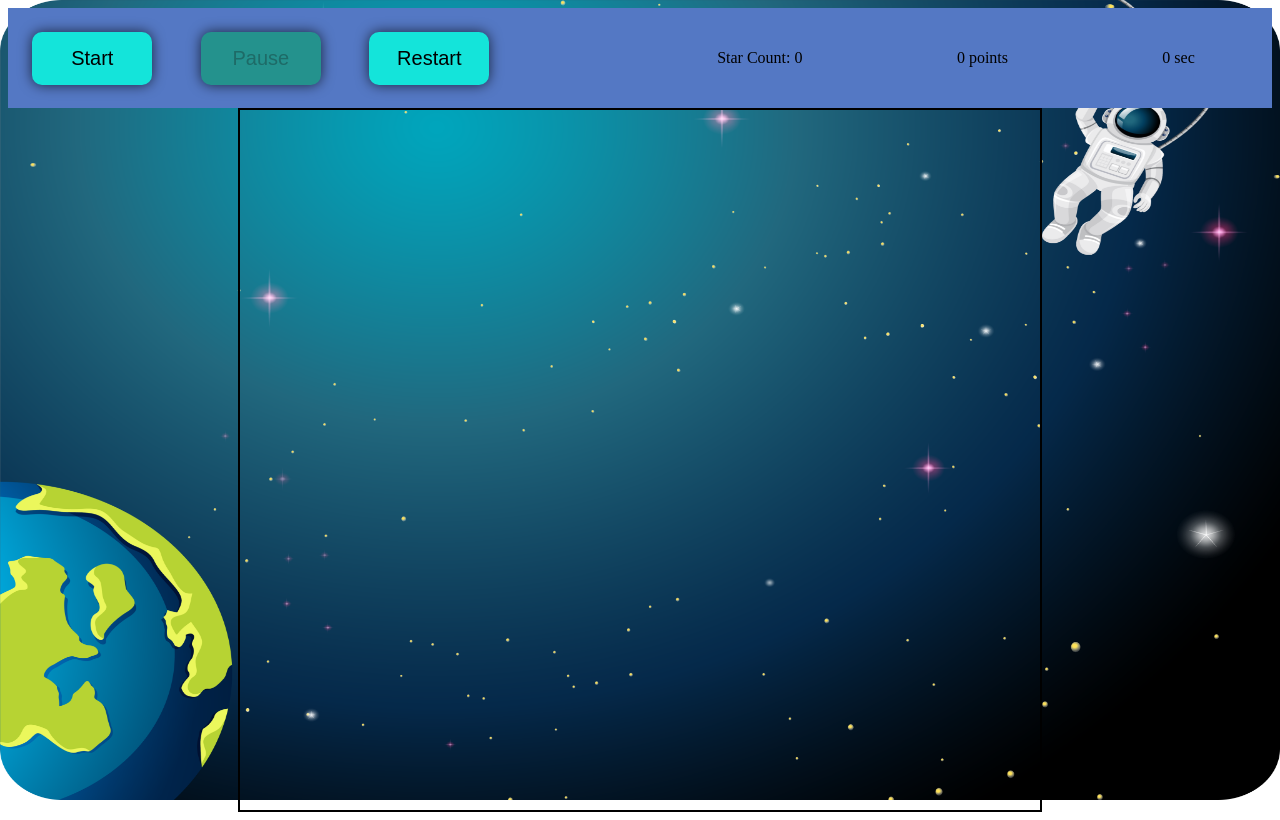
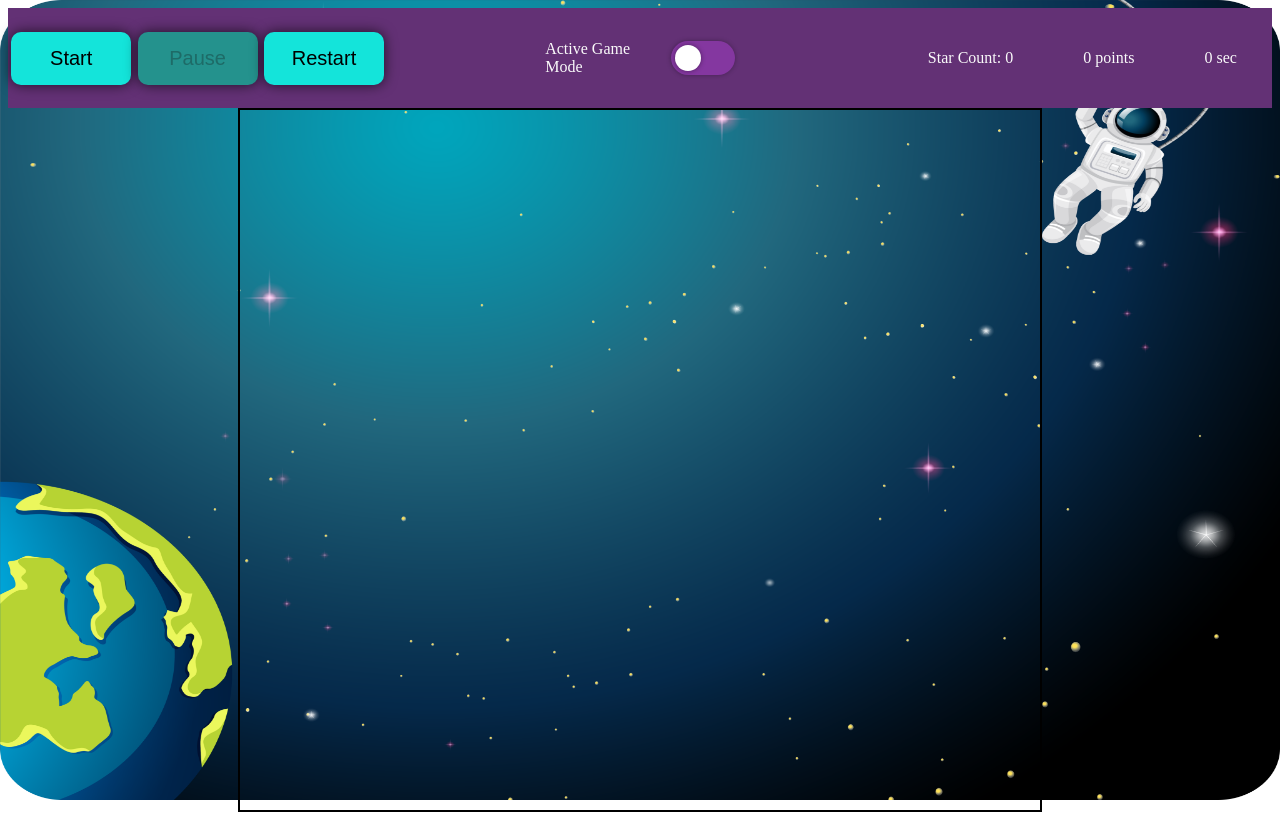
Before and after one commit to xylb-pro/test-task-sirius-future, a Next.js app: page / in a window 1280 px wide. Built offline with nearby package versions, Linux system fonts and the light colour scheme.

Commit message:
changes: add gamemode v1

```diff
--- a/layouts/FallingStarsZone.tsx
+++ b/layouts/FallingStarsZone.tsx
@@ -1,11 +1,13 @@
 import styled from '@emotion/styled';
-import { useSelector } from 'react-redux';
+import { useDispatch, useSelector } from 'react-redux';
+import { deleteStar } from '../redux/gameState/actions';
 import { RootState } from '../redux/rootReducer';
 import { StarContainer } from './StarContainer';
 
 type FallingStarsZoneType = {};
 
 export const FallingStarsZone: React.FC<FallingStarsZoneType> = () => {
+  const dispatch = useDispatch();
   const starsStorage = useSelector(
     (state: RootState) => state.state.starsStorage,
   );
@@ -19,6 +21,7 @@ export const FallingStarsZone: React.FC<FallingStarsZoneType> = () => {
               coordY={el.y}
               key={idx}
               value={el.value}
+              onMouseDown={() => dispatch(deleteStar(idx))}
             />
           );
         })}
--- a/layouts/HeaderLayout.tsx
+++ b/layouts/HeaderLayout.tsx
@@ -2,12 +2,15 @@ import styled from '@emotion/styled';
 import React from 'react';
 import { useDispatch, useSelector } from 'react-redux';
 import {
+  changeActiveGameMode,
   onClickPause,
   onClickRestart,
   onClickStart,
 } from '../redux/gameState/actions';
 import { RootState } from '../redux/rootReducer';
+import { colors } from '../style/colors';
 import { getNormalizeTime } from '../utils/getNormalizeTime';
+import { SwitchButton } from './SwitchButton';
 
 type HeaderLayoutType = {};
 
@@ -53,6 +56,16 @@ export const HeaderLayout: React.FC<HeaderLayoutType> = () => {
             </ControlPanelButton>
           </PanelElement>
         </ControlPanel>
+        <GameMode>
+          <GameModeText>Active Game Mode</GameModeText>
+          <SwitchButton
+            onClick={() => {
+              dispatch(changeActiveGameMode());
+            }}
+            selectorPosition={store.activeGameMode}
+          />
+        </GameMode>
+
         <ScorePanel>
           <PanelElement>Star Count: {store.starsCount}</PanelElement>
           <PanelElement>{store.score} points</PanelElement>
@@ -68,7 +81,7 @@ const HeaderContainer = styled.div`
   z-index: 1;
   width: 100%;
   height: 100px;
-  background-color: #5478c4;
+  background-color: ${colors.$purple};
   display: flex;
   justify-content: space-between;
 `;
@@ -77,17 +90,30 @@ const ControlPanel = styled.div`
   display: flex;
   justify-content: space-around;
   align-items: center;
-  flex-basis: 40%;
+  flex-basis: 30%;
 `;
 
 const ScorePanel = styled.div`
   display: flex;
   justify-content: space-around;
   align-items: center;
-  flex-basis: 50%;
+  flex-basis: 30%;
 `;
 
-const PanelElement = styled.div``;
+const GameMode = styled.div`
+  display: flex;
+  justify-content: space-between;
+  align-items: center;
+  flex-basis: 15%;
+`;
+
+const GameModeText = styled.p`
+  color: ${colors.$white};
+`;
+
+const PanelElement = styled.div`
+  color: ${colors.$white};
+`;
 
 const ControlPanelButton = styled.button`
   width: 120px;
@@ -97,13 +123,13 @@ const ControlPanelButton = styled.button`
   border: none;
   border-radius: 10px;
   padding: 15px 20px;
-  background-color: #14e4da;
+  background-color: ${colors.$buttonBlue};
   :active {
     transform: scale(0.97);
   }
   :disabled {
     cursor: not-allowed;
-    background-color: #24928d;
+    background-color: ${colors.$buttonBlueDisabled};
   }
   transition: background-color 1s ease;
 `;
--- a/layouts/StarContainer.tsx
+++ b/layouts/StarContainer.tsx
@@ -1,21 +1,23 @@
-import { keyframes } from '@emotion/react';
 import styled from '@emotion/styled';
 import Image from 'next/image';
+import { HTMLAttributes } from 'react';
 
-type StarContainerType = {
+interface StarContainerType extends HTMLAttributes<HTMLDivElement> {
   coordX: number;
   coordY: number;
   value: number;
-};
+}
 
 export const StarContainer: React.FC<StarContainerType> = ({
   coordX,
   coordY,
   value,
+  ...rest
 }) => {
   return (
     <StyledStarContainer
       style={{ transform: calculateCoordinates(coordX, coordY) }}
+      {...rest}
     >
       <Image
         src="/star.png"
--- /dev/null
+++ b/layouts/SwitchButton.tsx
@@ -0,0 +1,72 @@
+import styled from '@emotion/styled';
+import { colors } from '../style/colors';
+
+type SwitchButtonType = {
+  onClick?(): void;
+  selectorPosition: boolean;
+};
+
+type SwitchButtonSelectorType = {
+  selectorPosition: boolean;
+  backgroundColor?: string;
+};
+
+type SwitchButtonLayoutType = {
+  backgroundColor?: string;
+};
+
+export const SwitchButton: React.FC<SwitchButtonType> = ({
+  onClick = () => {},
+  selectorPosition,
+}) => {
+  return (
+    <SwitchButtonLayout
+      onClick={() => onClick()}
+      backgroundColor={
+        selectorPosition
+          ? setSwitchButtonStyle().backgroundColorLayout.enabled
+          : setSwitchButtonStyle().backgroundColorLayout.disabled
+      }
+    >
+      <SwitchButtonSelector
+        selectorPosition={selectorPosition}
+        backgroundColor={setSwitchButtonStyle().backgroundColorSelector}
+      />
+    </SwitchButtonLayout>
+  );
+};
+
+const setSwitchButtonStyle = () => {
+  return {
+    backgroundColorLayout: {
+      disabled: colors.$purpleWeak,
+      enabled: colors.$blue,
+    },
+    backgroundColorSelector: colors.$absolutlyWhite,
+  };
+};
+
+const SwitchButtonLayout = styled.div<SwitchButtonLayoutType>`
+  position: relative;
+  width: 64px;
+  height: 34px;
+  border-radius: 25px;
+  border: none;
+  background-color: ${(p) => p.backgroundColor};
+  user-select: none;
+  cursor: pointer;
+  transition: background-color 0.2s ease;
+  box-shadow: 0px 0px 5px rgba(0, 0, 0, 0.3);
+`;
+
+const SwitchButtonSelector = styled.div<SwitchButtonSelectorType>`
+  position: absolute;
+  height: 26px;
+  width: 26px;
+  left: ${(p) => (p.selectorPosition ? '34px' : '4px' || '4px')};
+  top: 4px;
+  border-radius: 100%;
+  background-color: ${(p) => p.backgroundColor};
+  transition: left 0.2s ease;
+  box-shadow: 0px 0px 5px rgba(0, 0, 0, 0.4);
+`;
--- a/redux/gameState/actions.ts
+++ b/redux/gameState/actions.ts
@@ -197,3 +197,20 @@ export const onClickPause = (): types.AsyncActionType => {
     dispatch({ type: types.ON_CLICK_PAUSE });
   };
 };
+
+export const changeActiveGameMode = (): types.AsyncActionType => {
+  return (dispatch, getState) => {
+    dispatch({
+      type: types.CHANGE_ACTIVE_GAME_MODE,
+      payload: { activeGameMode: !getState().state.activeGameMode },
+    });
+  };
+};
+
+export const deleteStar = (id: number): types.AsyncActionType => {
+  return (dispatch, getState) => {
+    let starsStorage = getState().state.starsStorage;
+    starsStorage = starsStorage.filter((el, idx) => idx !== id);
+    dispatch({ type: types.DELETE_STAR, payload: { starsStorage } });
+  };
+};
--- a/redux/gameState/reducer.ts
+++ b/redux/gameState/reducer.ts
@@ -1,8 +1,10 @@
 import {
+  CHANGE_ACTIVE_GAME_MODE,
   CHANGE_SCORE,
   CHANGE_STARS_STORAGE,
   CHANGE_TIMER,
   CREATE_STAR,
+  DELETE_STAR,
   DROP_STARS_STORAGE,
   GameActionsType,
   IGameState,
@@ -68,6 +70,10 @@ export const gameReducer = (
       return state;
     case ON_CLICK_PAUSE:
       return state;
+    case CHANGE_ACTIVE_GAME_MODE:
+      return { ...state, ...action.payload };
+    case DELETE_STAR:
+      return { ...state, ...action.payload };
     default:
       return state;
   }
--- a/redux/gameState/types.ts
+++ b/redux/gameState/types.ts
@@ -18,6 +18,8 @@ export const DROP_STARS_STORAGE = 'DROP_STARS_STORAGE';
 export const ON_CLICK_RESTART = 'ON_CLICK_RESTART';
 export const ON_CLICK_START = 'ON_CLICK_START';
 export const ON_CLICK_PAUSE = 'ON_CLICK_PAUSE';
+export const CHANGE_ACTIVE_GAME_MODE = 'CHANGE_ACTIVE_GAME_MODE';
+export const DELETE_STAR = 'DELETE_STAR';
 
 export type AsyncActionType = ThunkAction<
   void,
@@ -37,6 +39,7 @@ export interface IGameState {
   timerStartValue: number;
   timerInterval: NodeJS.Timeout;
   starsSpawnInterval: NodeJS.Timeout;
+  activeGameMode: boolean;
 }
 
 interface setPause {
@@ -113,6 +116,16 @@ interface onClickPause {
   type: typeof ON_CLICK_PAUSE;
 }
 
+interface changeActiveGameMode {
+  type: typeof CHANGE_ACTIVE_GAME_MODE;
+  payload: { activeGameMode: boolean };
+}
+
+interface deleteStar {
+  type: typeof DELETE_STAR;
+  payload: { starsStorage: starType[] };
+}
+
 export type GameActionsType =
   | setPause
   | setIsFirstGame
@@ -129,4 +142,6 @@ export type GameActionsType =
   | dropStarsStorage
   | onClickRestart
   | onClickStart
-  | onClickPause;
+  | onClickPause
+  | changeActiveGameMode
+  | deleteStar;
--- /dev/null
+++ b/style/colors.ts
@@ -0,0 +1,35 @@
+export interface IColors {
+  $gray: string;
+  $darkGray: string;
+  $black: string;
+  $red: string;
+  $white: string;
+  $orange: string;
+  $yellow: string;
+  $green: string;
+  $blue: string;
+  $absolutlyWhite: string;
+  $pink: string;
+  $purple: string;
+  $buttonBlue: string;
+  $buttonBlueDisabled: string;
+  $purpleWeak: string;
+}
+
+export const colors: IColors = {
+  $gray: '#C4C4C4',
+  $darkGray: '#919191',
+  $black: '#343434',
+  $red: '#E80B0B',
+  $white: '#FAFAFA',
+  $orange: '#e8760b',
+  $yellow: '#e8b80b',
+  $green: '#3be80b',
+  $blue: '#0be8e8',
+  $absolutlyWhite: '#FFFFFF',
+  $purple: '#633175',
+  $pink: '#FF6565',
+  $buttonBlue: '#14e4da',
+  $buttonBlueDisabled: '#24928d',
+  $purpleWeak: '#8437a0',
+};
```
